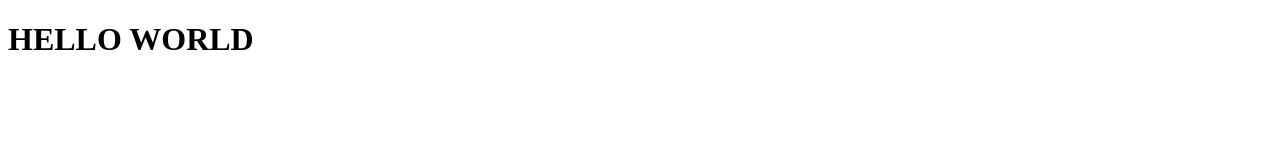
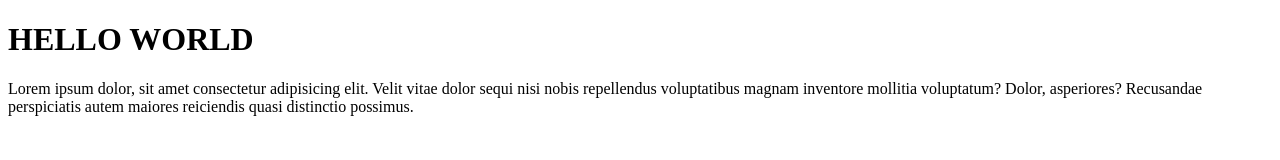
Before and after one commit to Lucacasamassima2001/htmlcss-hello, a plain HTML site: page index.html in a window 1280 px wide. Drawn offline with Linux system fonts and the light colour scheme.

Commit message:
text creation

```diff
--- a/index.html
+++ b/index.html
@@ -8,5 +8,7 @@
 </head>
 <body>
     <h1>HELLO WORLD</h1>
+
+    <p>Lorem ipsum dolor, sit amet consectetur adipisicing elit. Velit vitae dolor sequi nisi nobis repellendus voluptatibus magnam inventore mollitia voluptatum? Dolor, asperiores? Recusandae perspiciatis autem maiores reiciendis quasi distinctio possimus.</p>
 </body>
 </html>
```
